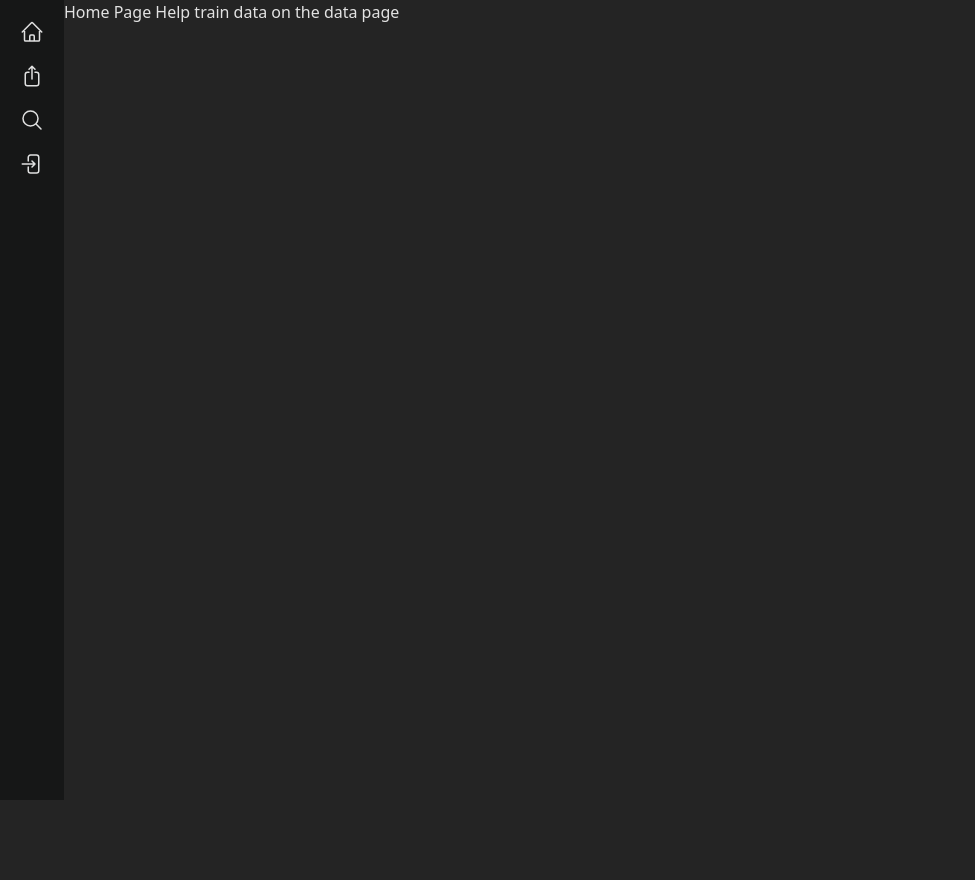
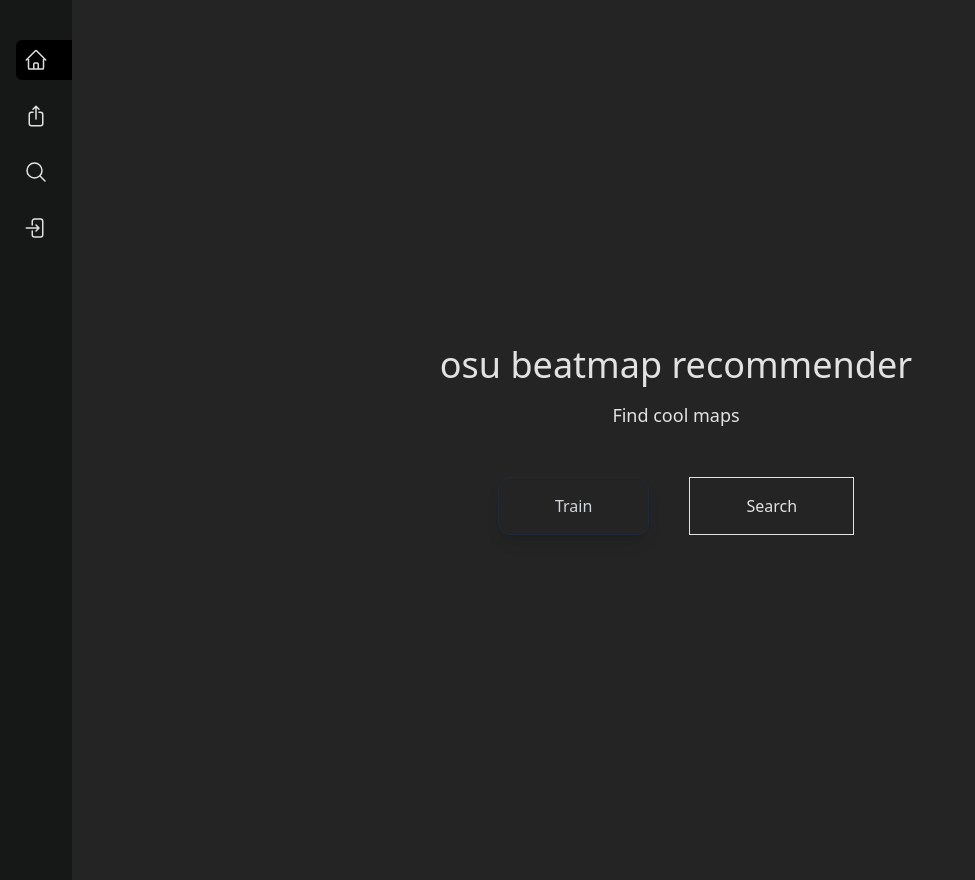
Before and after one commit to KyanLiu/osu-map-classification, a React (Vite) app in the folder client/: page / in a window 1280 px wide. Shown: the whole page, without its empty margins (0-975 px from the left). Before the commit the page ends 800 px from the top, so only its background shows below. Built offline with nearby package versions, Linux system fonts and the light colour scheme; no server answers.

Commit message:
navbar css

```diff
--- a/client/src/App.css
+++ b/client/src/App.css
@@ -1,4 +1,5 @@
 #root {
-  margin: 0 auto;
+  margin: 0;
+  padding: 0;
   text-align: center;
 }
--- a/client/src/App.tsx
+++ b/client/src/App.tsx
@@ -17,7 +17,7 @@
           <div className='min-h-screen'>
             <Navbar />
           </div>
-          <div>
+          <div className='grow px-5 py-10'>
             <Routes>
               <Route path="/" element={<Home/>}></Route>
               <Route path="/search" element={<Search/>}></Route>
--- a/client/src/components/Navbar.tsx
+++ b/client/src/components/Navbar.tsx
@@ -5,35 +5,27 @@
   const [hover, setHover] = useState<boolean>(false);
 
   return (
-    <div className='bg-[#161717] flex flex-col w-auto p-5 h-full gap-5'>
-      <div className='hover:bg-blue-700'>
-        <NavLink to="/">
+    <div className='bg-[#161717] flex flex-col w-auto pl-4 py-10 h-full gap-4'>
+        <NavLink to="/" className={({ isActive }) => `hover:bg-black duration-200 py-2 pl-2 w-14 rounded-l-md active:scale-95 ${ isActive ? 'bg-black' : ''}`}>
           <svg xmlns="http://www.w3.org/2000/svg" fill="none" viewBox="0 0 24 24" stroke-width="1.5" stroke="currentColor" class="size-6">
             <path stroke-linecap="round" stroke-linejoin="round" d="m2.25 12 8.954-8.955c.44-.439 1.152-.439 1.591 0L21.75 12M4.5 9.75v10.125c0 .621.504 1.125 1.125 1.125H9.75v-4.875c0-.621.504-1.125 1.125-1.125h2.25c.621 0 1.125.504 1.125 1.125V21h4.125c.621 0 1.125-.504 1.125-1.125V9.75M8.25 21h8.25" />
           </svg>
           </NavLink>
-      </div>
-      <div className='hover:bg-blue-700'>
-        <NavLink to="/train">
+        <NavLink to="/train" className={({ isActive }) => `hover:bg-black duration-200 py-2 pl-2 w-14 rounded-l-md active:scale-95 ${ isActive ? 'bg-black' : ''}`}>
           <svg xmlns="http://www.w3.org/2000/svg" fill="none" viewBox="0 0 24 24" stroke-width="1.5" stroke="currentColor" class="size-6">
             <path stroke-linecap="round" stroke-linejoin="round" d="M9 8.25H7.5a2.25 2.25 0 0 0-2.25 2.25v9a2.25 2.25 0 0 0 2.25 2.25h9a2.25 2.25 0 0 0 2.25-2.25v-9a2.25 2.25 0 0 0-2.25-2.25H15m0-3-3-3m0 0-3 3m3-3V15" />
           </svg>
         </NavLink>
-      </div>
-      <div className='hover:bg-blue-700'>
-        <NavLink to="/search">
+        <NavLink to="/search" className={({ isActive }) => `hover:bg-black duration-200 py-2 pl-2 w-14 rounded-l-md active:scale-95 ${ isActive ? 'bg-black' : ''}`}>
           <svg xmlns="http://www.w3.org/2000/svg" fill="none" viewBox="0 0 24 24" stroke-width="1.5" stroke="currentColor" class="size-6">
             <path stroke-linecap="round" stroke-linejoin="round" d="m21 21-5.197-5.197m0 0A7.5 7.5 0 1 0 5.196 5.196a7.5 7.5 0 0 0 10.607 10.607Z" />
           </svg>
         </NavLink>
-      </div>
-      <div className='hover:bg-blue-700'>
-        <NavLink to="/login">
+        <NavLink to="/login" className={({ isActive }) => `hover:bg-black duration-200 py-2 pl-2 w-14 rounded-l-md active:scale-95 ${ isActive ? 'bg-black' : ''}`}>
           <svg xmlns="http://www.w3.org/2000/svg" fill="none" viewBox="0 0 24 24" stroke-width="1.5" stroke="currentColor" class="size-6">
             <path stroke-linecap="round" stroke-linejoin="round" d="M8.25 9V5.25A2.25 2.25 0 0 1 10.5 3h6a2.25 2.25 0 0 1 2.25 2.25v13.5A2.25 2.25 0 0 1 16.5 21h-6a2.25 2.25 0 0 1-2.25-2.25V15M12 9l3 3m0 0-3 3m3-3H2.25" />
           </svg>
         </NavLink>
-      </div>
     </div>
   )
 }
--- a/client/src/pages/Home.tsx
+++ b/client/src/pages/Home.tsx
@@ -1,11 +1,17 @@
+import { NavLink } from 'react-router-dom';
 
 const Home = () => {
   return (
-    <div className="">
-      <p>
-        Home Page
-        Help train data on the data page
-      </p>
+    <div className='py-3 h-screen flex flex-col justify-center gap-7'>
+      <div>
+        <h1 className='text-4xl mb-4'>osu beatmap recommender</h1>
+        <p className='text-lg'>Find cool maps</p>
+      </div>
+      <div className='pt-5 gap-10 flex justify-center'>
+        <NavLink to="/train" className='bg-[$1a1a1a] text-gray-300 px-14 py-4 border border-gray-800 rounded-xl shadow-lg hover:bg-[#2a2a2a] hover:border-gray-600 active:scale-85'>Train</NavLink>
+        <NavLink to="/search" className='px-14 py-4 border'>Search</NavLink>
+      </div>
+
     </div>
   )
 }
```
